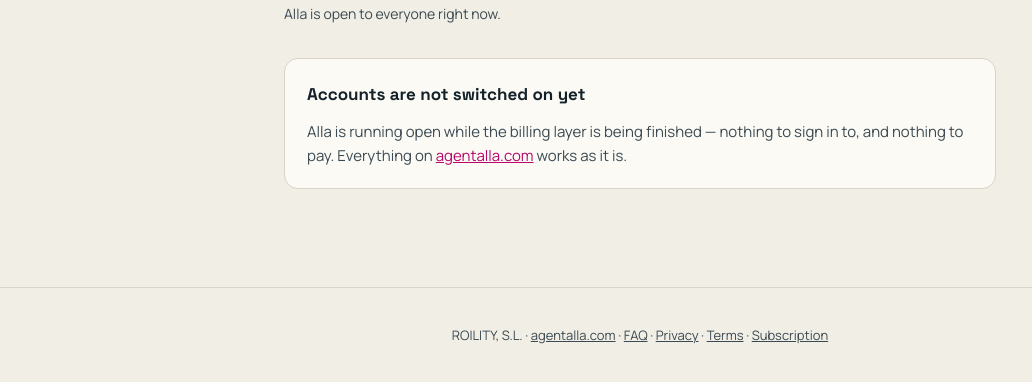
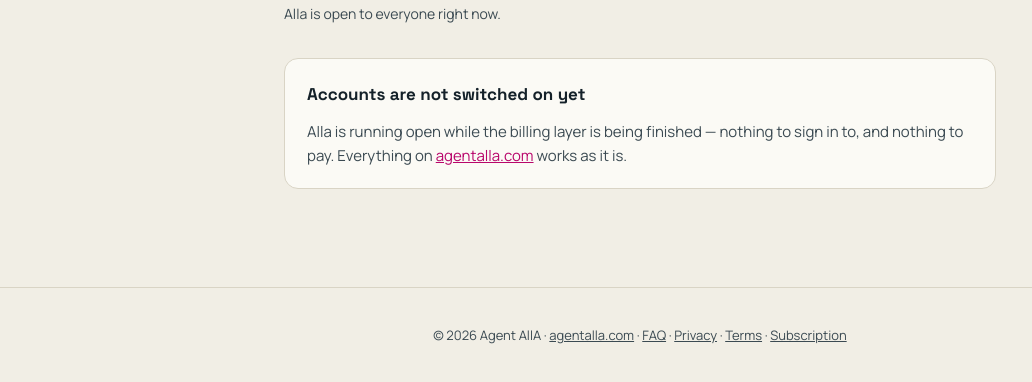
Before and after one commit to burhart-maker/agent-ALLA, a plain HTML site: page site/account.html in a window 1280 px wide. Shown: the part 174-556 px from the top of the page, without its empty margins (0-1032 px from the left). Drawn offline with Linux system fonts and the light colour scheme; no server answers.

Commit message:
v69: account footer becomes (c) 2026 Agent AllA

```diff
--- a/site/account.html
+++ b/site/account.html
@@ -311,7 +311,7 @@
 </main>
 
 <footer class="legal-foot">
-  <p>ROILITY, S.L. · <a href="index.html">agentalla.com</a> · <a href="faq.html">FAQ</a> · <a href="privacy.html">Privacy</a> · <a href="terms.html">Terms</a> · <a href="subscription-terms.html">Subscription</a></p>
+  <p>&copy; 2026 Agent AllA · <a href="index.html">agentalla.com</a> · <a href="faq.html">FAQ</a> · <a href="privacy.html">Privacy</a> · <a href="terms.html">Terms</a> · <a href="subscription-terms.html">Subscription</a></p>
 </footer>
 
 <script src="account.js"></script>
```
